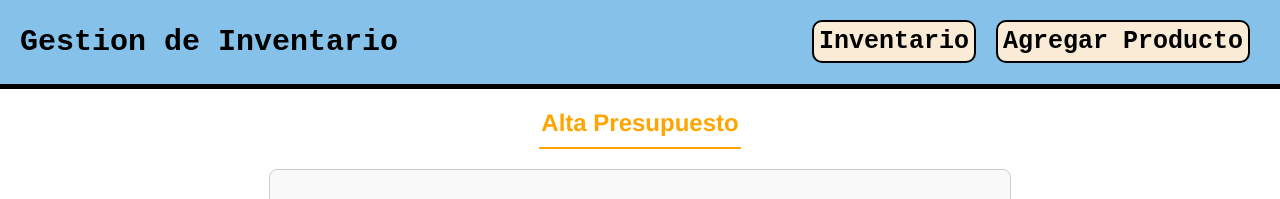
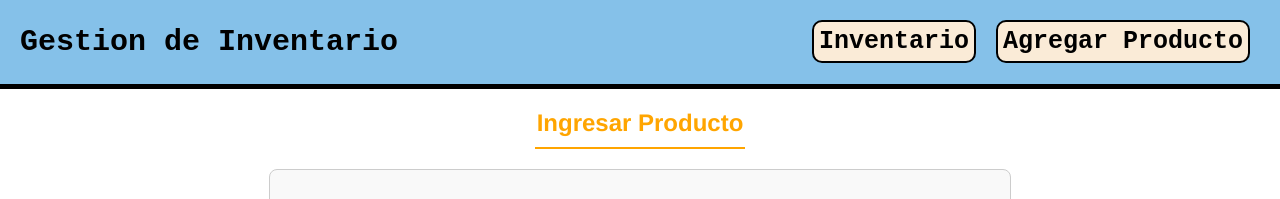
Before and after one commit to santiago-ude/Gestion-de-Inventario, an Angular app in the folder Front/gestion-inventario/: page /addProduct in a window 1280 px wide. Shown: the top 199 px of the page. Built offline with nearby package versions, Linux system fonts and the light colour scheme.

Commit message:
Update product-add.component.html

```diff
--- a/Front/gestion-inventario/src/app/products/components/product-add/product-add.component.html
+++ b/Front/gestion-inventario/src/app/products/components/product-add/product-add.component.html
@@ -1,6 +1,6 @@
 <section>
     <fieldset>
-        <legend>Alta Presupuesto</legend>
+        <legend>Ingresar Producto</legend>
 
         <form [formGroup]="formulario" (ngSubmit)="addProduct()">
 
```
